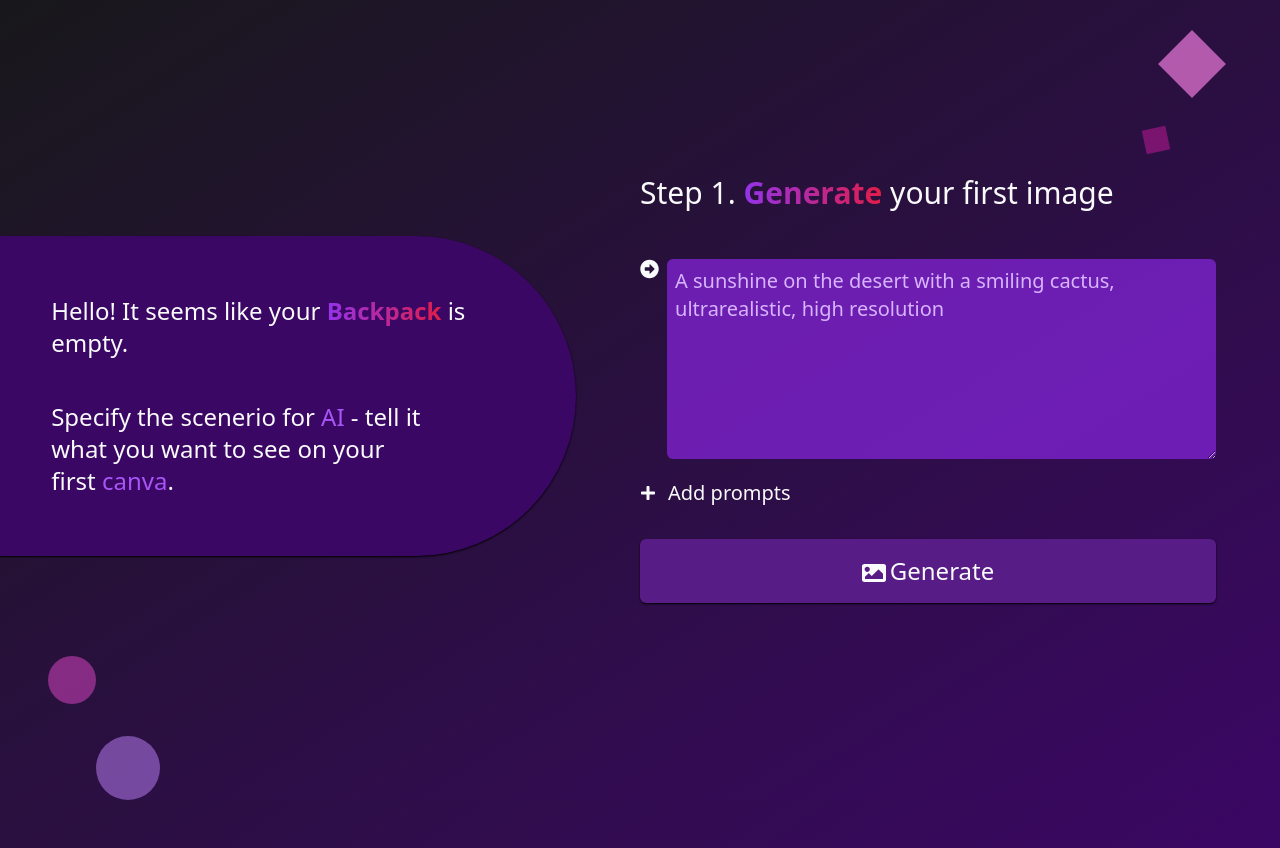
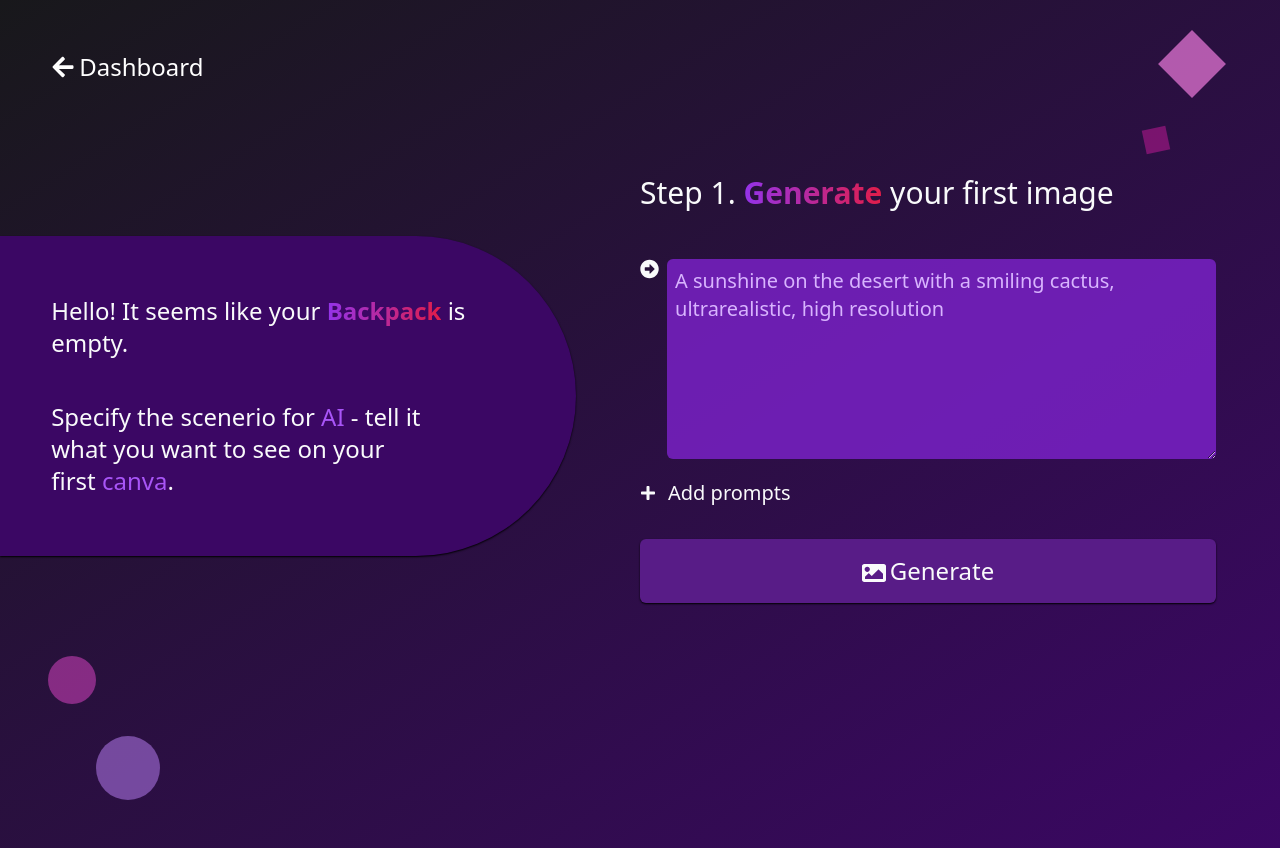
Before and after one commit to wesiudev/decocanva, a Next.js app: page /backpack/empty in a window 1280 px wide. Built offline with nearby package versions, Linux system fonts and the light colour scheme; no server answers; the database is empty; sample sign-in values are in the browser's storage.

Commit message:
variable fix

```diff
--- a/app/backpack/empty/page.tsx
+++ b/app/backpack/empty/page.tsx
@@ -12,7 +12,7 @@ import { redirect } from "next/navigation";
 import { useUserData } from "../../hooks/useUserData";
 
 export default function BackpackEmpty() {
-  const { images, user } = useUserData();
+  const { images, userData } = useUserData();
   const [isGenerationPending, setIsGenerationPending] =
     useState<boolean>(false);
   const [userPrompt, setUserPrompt] = useState("");
@@ -34,7 +34,7 @@ export default function BackpackEmpty() {
 
   return (
     <>
-      {user && (
+      {userData && (
         <Link
           href="/dashboard"
           className="absolute hover:underline left-[4vw] top-[24px] sm:top-[4vw]  text-white flex flex-row items-center text-2xl z-50"
```
